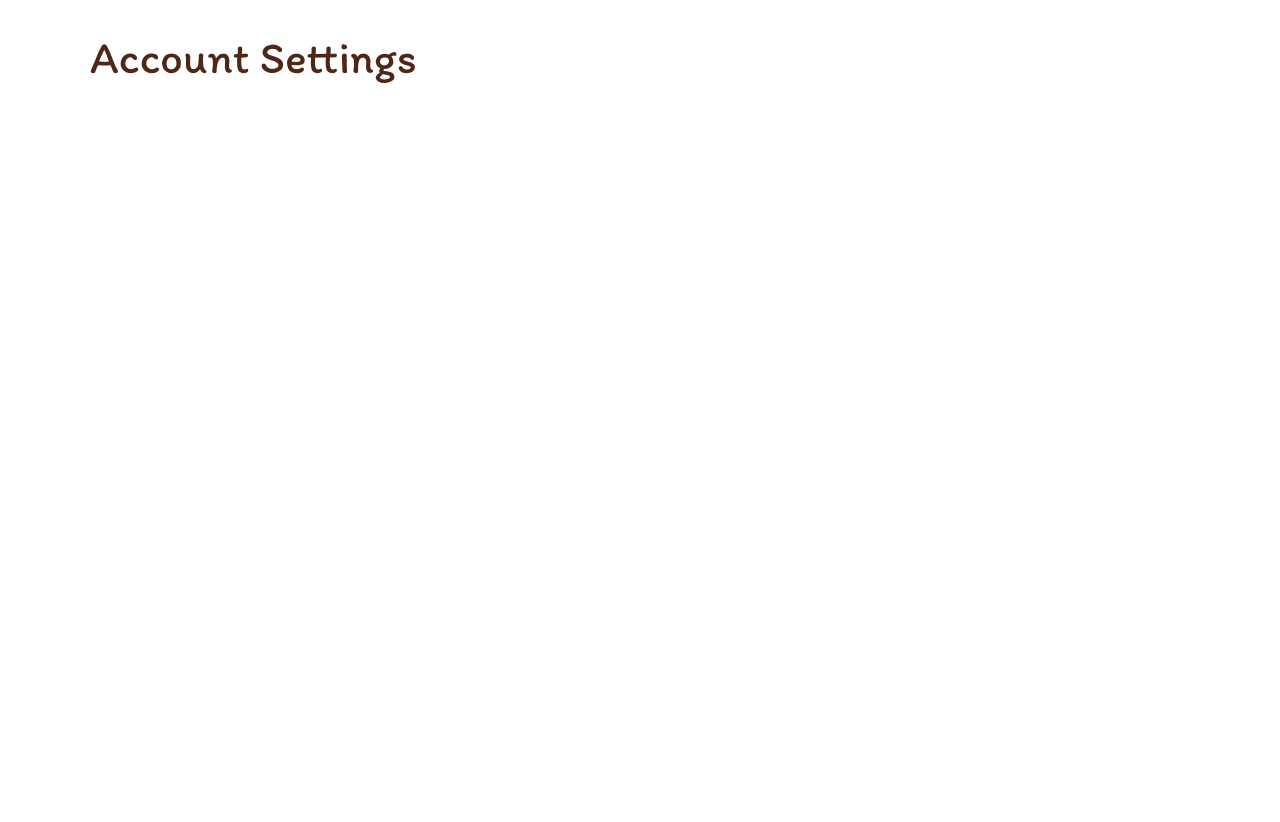
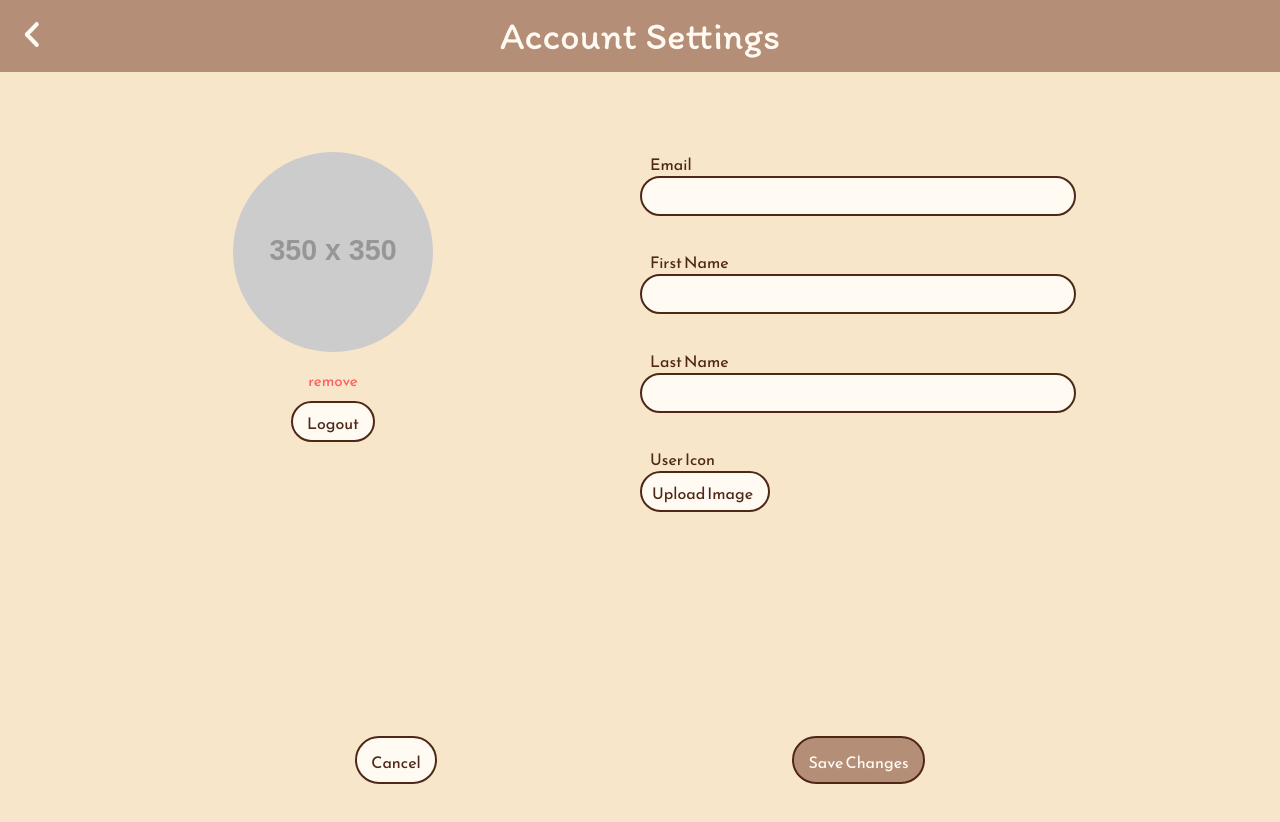
Before and after one commit to RUnroe/schedule-web-frontend, a website: page public/html/accountSettings.html in a window 1280 px wide. After the commit the page ends 800 px from the top, so only its background shows below. Drawn offline with Linux system fonts and the light colour scheme; placeholder pictures from the web are drawn by us.

Commit message:
Create account settings page

```diff
--- a/public/html/accountSettings.html
+++ b/public/html/accountSettings.html
@@ -15,12 +15,50 @@
 <body>
     <header>
         <div class="section">
-            <div class="back-arrow"></div>
+            <div class="back-arrow"> <img src="../images/arrow.svg" /> </div>
             <h1>Account Settings</h1>
         </div>
     </header>
     <div class="content section">
+        <div class="image-area">
+            <div>
+                <div class="img-circle img-large">
+                    <img class="img" id="profileImg" src="https://via.placeholder.com/350" />
+                </div>
+                <button id="removeImageBtn" class="link">remove</button>
+                <button id="logoutBtn" class="btn light">Logout</button>
+            </div>
+        </div>
+        <div class="form-area">
+            <div class="form-block">
+                <label class="input-label" for="emailInput">Email</label>
+                <input class="input-field" type="text" id="emailInput" disabled />
+                <span id="emailErrorMsg" class="error-message hidden">Invalid email</span>
+            </div>
+            <div class="form-block">
+                <label class="input-label" for="fNameInput">First Name</label>
+                <input class="input-field" type="text" id="fNameInput" />
+                <span id="fNameErrorMsg" class="error-message hidden">Invalid name</span>
+            </div>
+            <div class="form-block">
+                <label class="input-label" for="lNameInput">Last Name</label>
+                <input class="input-field" type="text" id="lNameInput" />
+                <span id="lNameErrorMsg" class="error-message hidden">Invalid name</span>
+            </div>
 
+            <div class="form-block">
+                <label class="input-label">User Icon</label>
+                <label class="input-label file-input btn light">Upload Image
+                    <input type="file" name="newUserIcon" accept="image/png, image/jpeg, image/jpg, image/svg" />
+                </label>
+                <span id="iconErrorMsg" class="error-message hidden">Incorrect file type</span>
+
+            </div>
+        </div>
+    </div>
+    <div class="button-area">
+        <button class="btn light" id="cancelBtn">Cancel</button>
+        <button class="btn cta" id="saveBtn">Save Changes</button>
     </div>
 </body>
 </html>
--- a/public/stylesheets/accountSettings.css
+++ b/public/stylesheets/accountSettings.css
@@ -0,0 +1,110 @@
+body {
+    background-color: var(--color-tan);
+    height:100%;
+    display:grid;
+    grid-template-rows: 4.5em auto 3em;
+    padding-bottom: 1rem;
+    box-sizing: border-box;
+}
+
+header {
+    text-align: center;
+    background-color: var(--color-brown-medium);
+    color: var(--color-light);
+    position: relative;
+}
+
+header h1 {
+    margin:0;
+    padding: 0.8rem 0 1.2rem 0;
+    font-size: 2.4rem;
+}
+
+.back-arrow {
+    height: 2em;
+    width:0.9rem;
+    position:absolute;
+    transform: translate(-50%, -50%);
+    top:53%;
+    left: 2rem;
+    z-index: 3;
+    cursor: pointer;
+}
+
+.button-area {
+    display:flex;
+    justify-content: space-evenly;
+}
+
+
+.content {
+    display:grid;
+    grid-template-columns: 1fr 1fr;
+    width:100%;
+    box-sizing: border-box;
+}
+
+.image-area {
+    display: flex;
+    flex-direction: column;
+    align-items: center;
+    padding-top:5em;
+}
+.image-area > div {
+    padding: 0 1em;
+    text-align: center;
+    margin-right: 5em;
+}
+.img-circle {
+    margin-bottom: 1rem;
+}
+.form-area {
+    padding-top:5rem;
+}
+
+.form-area .input-field {
+    width:90%;
+    max-width: 400px;
+}
+
+
+.form-block {
+    margin-bottom: 0.5rem;
+}
+
+button.link {
+    color: var(--color-danger);
+    font-size: 0.95rem;
+    width:100%;
+    margin-bottom: 0.5rem;
+}
+
+img {
+    max-width: 100%;
+}
+
+
+
+@media all and (max-width: 800px) {
+    .image-area > div {
+        margin-right: 0;
+        padding:0;
+        width:90%;
+    }
+}
+
+@media all and (max-width: 700px) {
+    .image-area {
+        padding: 1rem 0 ;
+    }
+    .content {
+        grid-template-columns: 1fr;
+    }
+    .form-area .input-field {
+        max-width: 700px;
+    }
+    .form-area {
+        padding-top:1rem;
+    }
+
+}
```
